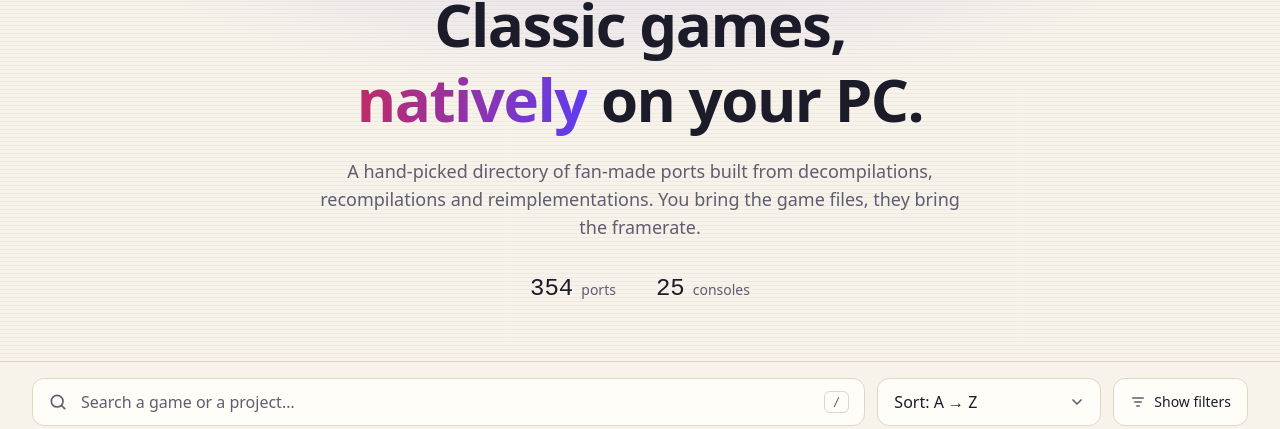
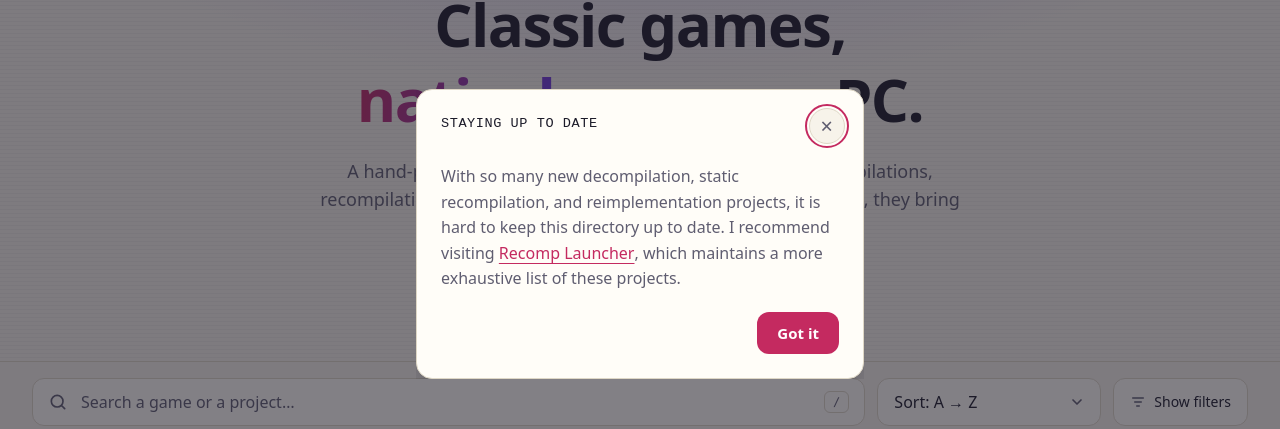
Before and after one commit to firestar300/Native-Oldies, a website built with Vite: page index.html in a window 1280 px wide. Shown: the part 166-595 px from the top of the page. Built offline with nearby package versions, Linux system fonts and the light colour scheme.

Commit message:
feat: add redirection modal

```diff
--- a/index.html
+++ b/index.html
@@ -63,6 +63,29 @@
       class="sr-only focus:not-sr-only focus:fixed focus:left-4 focus:top-4 focus:z-50 focus:rounded-lg focus:bg-accent focus:px-4 focus:py-2 focus:text-on-accent">
       Skip to the games
     </a>
+
+    <dialog id="welcome-dialog" class="welcome-dialog" aria-labelledby="welcome-dialog-title"
+      aria-describedby="welcome-dialog-desc">
+      <form method="dialog" class="welcome-dialog__panel">
+        <div class="welcome-dialog__header">
+          <h2 id="welcome-dialog-title" class="welcome-dialog__title">Staying up to date</h2>
+          <button type="submit" class="welcome-dialog__close" aria-label="Close this message">
+            <span aria-hidden="true">&times;</span>
+          </button>
+        </div>
+        <p id="welcome-dialog-desc" class="welcome-dialog__body">
+          With so many new decompilation, static recompilation, and reimplementation projects, it is hard to keep
+          this directory up to date. I recommend visiting
+          <a href="https://recomplauncher.com/" target="_blank" rel="noopener noreferrer"
+            class="font-medium text-accent underline underline-offset-4 hover:no-underline focus-visible:outline-2 focus-visible:outline-offset-2 focus-visible:outline-accent">Recomp Launcher<span
+              class="sr-only"> (opens in a new tab)</span></a>, which maintains a more exhaustive list of these
+          projects.
+        </p>
+        <div class="welcome-dialog__actions">
+          <button type="submit" class="welcome-dialog__primary">Got it</button>
+        </div>
+      </form>
+    </dialog>
 
     <header class="relative overflow-hidden border-b border-line">
       <div class="scanlines pointer-events-none absolute inset-0" aria-hidden="true"></div>
--- a/src/main.js
+++ b/src/main.js
@@ -81,6 +81,24 @@ const initTheme = () => {
     syncLabel()
   })
   syncLabel()
+}
+
+const WELCOME_DISMISS_KEY = 'native-oldies-welcome-dismissed'
+
+const initWelcomeDialog = () => {
+  const dialog = $('#welcome-dialog')
+  if (!dialog || sessionStorage.getItem(WELCOME_DISMISS_KEY)) return
+  if (typeof dialog.showModal !== 'function') return
+
+  dialog.addEventListener('close', () => {
+    sessionStorage.setItem(WELCOME_DISMISS_KEY, '1')
+  })
+
+  dialog.addEventListener('click', (event) => {
+    if (event.target === dialog) dialog.close()
+  })
+
+  dialog.showModal()
 }
 
 /* -------------------------------------------------------------------------- */
@@ -476,4 +494,5 @@ const initApp = () => {
 }
 
 initTheme()
+initWelcomeDialog()
 initApp()
--- a/src/styles/main.css
+++ b/src/styles/main.css
@@ -253,6 +253,106 @@ a.card-website-link {
   border: 1px solid color-mix(in oklab, var(--color-line) 80%, transparent);
 }
 
+.welcome-dialog {
+  border: none;
+  padding: 0;
+  margin: auto;
+  max-width: min(28rem, calc(100vw - 2rem));
+  width: 100%;
+  color: var(--ink);
+  background: transparent;
+}
+
+.welcome-dialog::backdrop {
+  background: color-mix(in oklab, var(--ink) 55%, transparent);
+}
+
+.welcome-dialog__panel {
+  display: flex;
+  flex-direction: column;
+  gap: 1.25rem;
+  padding: 1.5rem;
+  border: 1px solid var(--line);
+  border-radius: 1rem;
+  background: var(--card);
+  box-shadow: 0 24px 48px color-mix(in oklab, var(--ink) 18%, transparent);
+}
+
+.welcome-dialog__header {
+  display: flex;
+  align-items: flex-start;
+  justify-content: space-between;
+  gap: 1rem;
+}
+
+.welcome-dialog__title {
+  font-family: var(--font-pixel);
+  font-size: 0.85rem;
+  line-height: 1.4;
+  letter-spacing: 0.04em;
+  text-transform: uppercase;
+}
+
+.welcome-dialog__close {
+  flex-shrink: 0;
+  display: inline-flex;
+  align-items: center;
+  justify-content: center;
+  width: 2.25rem;
+  height: 2.25rem;
+  margin: -0.35rem -0.35rem 0 0;
+  border: 1px solid var(--line);
+  border-radius: 9999px;
+  background: var(--paper);
+  color: var(--muted);
+  font-size: 1.35rem;
+  line-height: 1;
+  cursor: pointer;
+  transition: border-color 0.15s, color 0.15s;
+}
+
+.welcome-dialog__close:hover {
+  border-color: var(--accent);
+  color: var(--accent);
+}
+
+.welcome-dialog__close:focus-visible {
+  outline: 2px solid var(--accent);
+  outline-offset: 2px;
+}
+
+.welcome-dialog__body {
+  font-size: 1rem;
+  line-height: 1.6;
+  color: var(--muted);
+}
+
+.welcome-dialog__actions {
+  display: flex;
+  justify-content: flex-end;
+}
+
+.welcome-dialog__primary {
+  cursor: pointer;
+  border: none;
+  border-radius: 0.75rem;
+  padding: 0.625rem 1.25rem;
+  font-size: 0.9375rem;
+  font-weight: 600;
+  background: var(--accent);
+  color: var(--on-accent);
+  transition: filter 0.15s;
+}
+
+.welcome-dialog__primary:hover {
+  filter: brightness(1.05);
+}
+
+.welcome-dialog__primary:focus-visible {
+  outline: 2px solid var(--accent-2);
+  outline-offset: 2px;
+}
+
 @media (prefers-reduced-motion: reduce) {
   html {
     scroll-behavior: auto;
```
